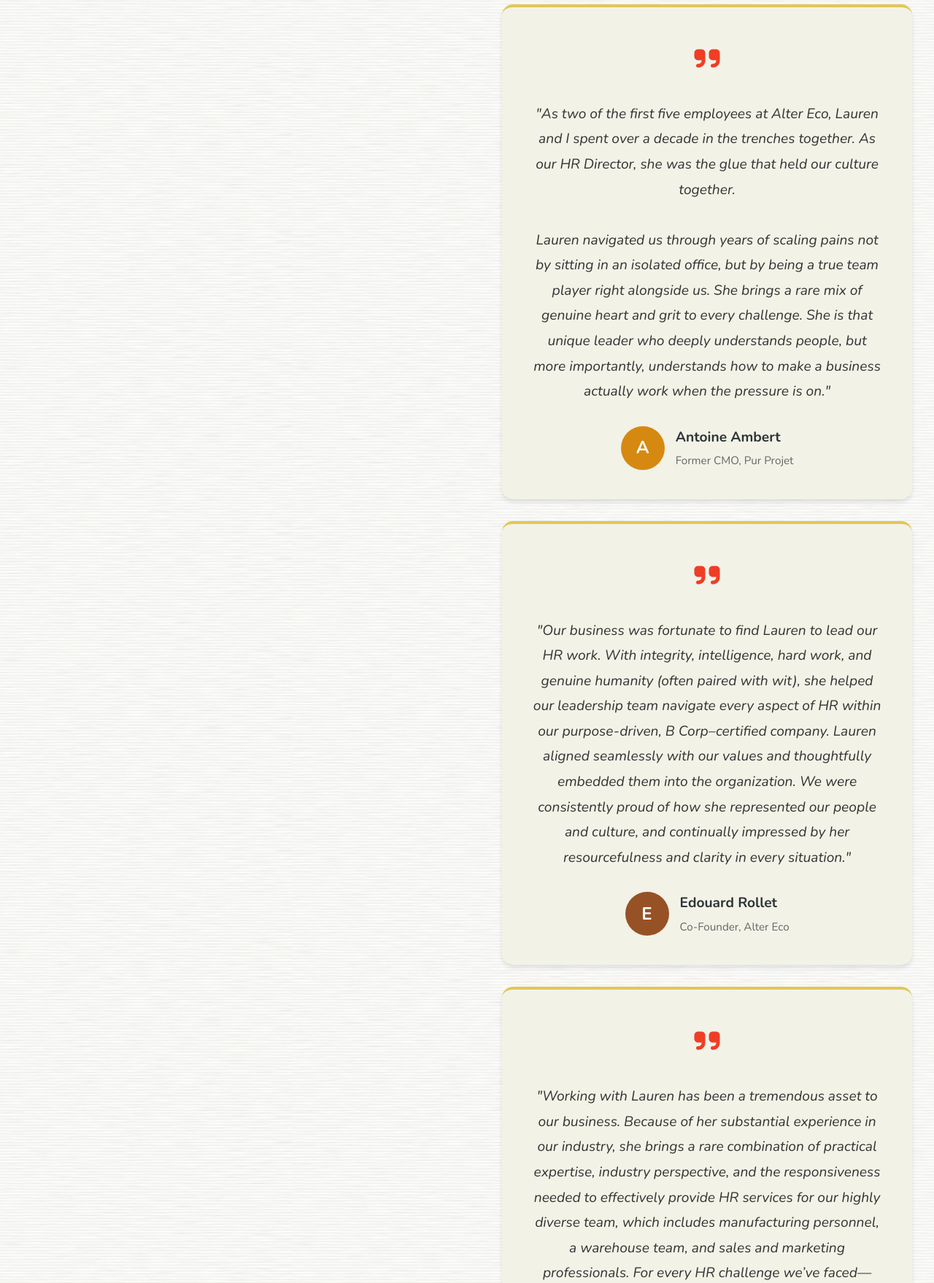
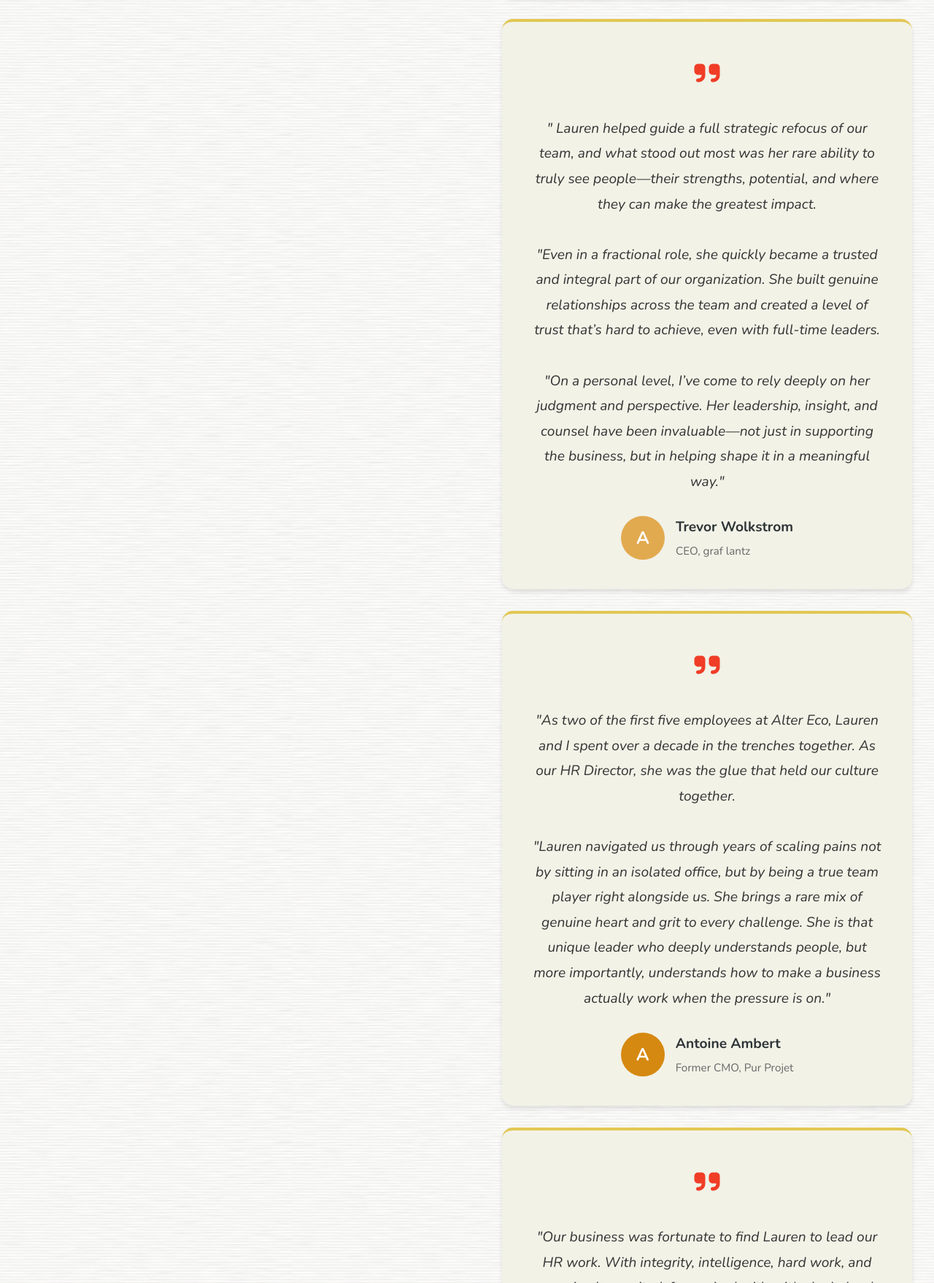
Before and after one commit to keolam/PoppyseedHR, a plain HTML site: page clients.html in a window 1280 px wide. Shown: the part 3240-4998 px from the top of the page at 73% size. Drawn offline with nearby package versions, Linux system fonts and the light colour scheme.

Commit message:
new testimonial

```diff
--- a/clients.html
+++ b/clients.html
@@ -87,7 +87,7 @@
             </div><!-- /.carousel-column -->
 
             <!-- Right: scrollable testimonials -->
-            <div class="testimonials-column" style="margin-top: 80px;">
+            <div class="testimonials-column" style="margin-top: 100px;">
                 <div class="about-header">
                     <h3>From the leaders and organizations I've had the privilege to partner with over the years.</h3>
                 </div>
@@ -111,7 +111,7 @@
                         <div class="testimonial-icon">
                             <i class="fas fa-quote-right"></i>
                         </div>
-                        <p class="testimonial-text">"I had the pleasure of working with Lauren for over a decade at Alter Eco, where she joined at a very early stage and quickly became a foundational member of the team as the company grew and the brand evolved. Throughout her tenure, Lauren contributed across multiple functions, ultimately serving as Head of People and Culture, a role in which she made a lasting impact.<br> <br>Lauren's strong work ethic, emotional intelligence, and strategic mindset were instrumental in building and sustaining an exceptional company culture. She has a rare ability to foster meaningful relationships and establish trust at all levels of an organization—an essential strength in people leadership. In addition, Lauren worked closely with executive leadership and the co-CEOs, partnering on key organizational initiatives and aligning people strategies with business goals.<br><br>Her experience across diverse roles has given her a comprehensive, 360-degree understanding of how organizations operate, which allows her to approach HR with both empathy and sound business judgment. Guided by deeply held values around social and environmental justice, Lauren is particularly well suited to mission-driven companies and purpose-led brands. I recommend her without reservation."</p>
+                        <p class="testimonial-text">"I had the pleasure of working with Lauren for over a decade at Alter Eco, where she joined at a very early stage and quickly became a foundational member of the team as the company grew and the brand evolved. Throughout her tenure, Lauren contributed across multiple functions, ultimately serving as Head of People and Culture, a role in which she made a lasting impact.<br> <br>"Lauren's strong work ethic, emotional intelligence, and strategic mindset were instrumental in building and sustaining an exceptional company culture. She has a rare ability to foster meaningful relationships and establish trust at all levels of an organization—an essential strength in people leadership. In addition, Lauren worked closely with executive leadership and the co-CEOs, partnering on key organizational initiatives and aligning people strategies with business goals.<br><br>"Her experience across diverse roles has given her a comprehensive, 360-degree understanding of how organizations operate, which allows her to approach HR with both empathy and sound business judgment. Guided by deeply held values around social and environmental justice, Lauren is particularly well suited to mission-driven companies and purpose-led brands. I recommend her without reservation."</p>
                         <div class="client-info">
                             <div class="client-avatar" style="background-color: #e67e22">M</div>
                             <div class="client-details">
@@ -125,7 +125,7 @@
                         <div class="testimonial-icon">
                             <i class="fas fa-quote-right"></i>
                         </div>
-                        <p class="testimonial-text">"I've known Lauren for nearly 15 years and have had the pleasure of working closely with her more recently through PoppySeed HR. Throughout our professional relationship, Lauren has consistently demonstrated the highest level of professionalism, thoughtfulness, and organization.<br><br>She takes the time to truly understand our business needs, provides clear and practical guidance, and approaches every engagement with care and precision. Lauren is not only very knowledgeable, but also a trusted partner who brings structure, clarity, and confidence to the HR process.<br><br>I wholeheartedly recommend Lauren and PoppySeed HR to any organization looking for a reliable, strategic, and personable HR consultant."</p>
+                        <p class="testimonial-text">"I've known Lauren for nearly 15 years and have had the pleasure of working closely with her more recently through PoppySeed HR. Throughout our professional relationship, Lauren has consistently demonstrated the highest level of professionalism, thoughtfulness, and organization.<br><br>"She takes the time to truly understand our business needs, provides clear and practical guidance, and approaches every engagement with care and precision. Lauren is not only very knowledgeable, but also a trusted partner who brings structure, clarity, and confidence to the HR process.<br><br>"I wholeheartedly recommend Lauren and PoppySeed HR to any organization looking for a reliable, strategic, and personable HR consultant."</p>
                         <div class="client-info">
                             <div class="client-avatar" style="background-color: #f39c12">S</div>
                             <div class="client-details">
@@ -139,7 +139,20 @@
                         <div class="testimonial-icon">
                             <i class="fas fa-quote-right"></i>
                         </div>
-                        <p class="testimonial-text">"As two of the first five employees at Alter Eco, Lauren and I spent over a decade in the trenches together. As our HR Director, she was the glue that held our culture together.<br><br>Lauren navigated us through years of scaling pains not by sitting in an isolated office, but by being a true team player right alongside us. She brings a rare mix of genuine heart and grit to every challenge. She is that unique leader who deeply understands people, but more importantly, understands how to make a business actually work when the pressure is on."</p>
+                        <p class="testimonial-text">"    Lauren helped guide a full strategic refocus of our team, and what stood out most was her rare ability to truly see people—their strengths, potential, and where they can make the greatest impact.<br><br>"Even in a fractional role, she quickly became a trusted and integral part of our organization. She built genuine relationships across the team and created a level of trust that’s hard to achieve, even with full-time leaders.<br><br>"On a personal level, I’ve come to rely deeply on her judgment and perspective. Her leadership, insight, and counsel have been invaluable—not just in supporting the business, but in helping shape it in a meaningful way."</p>
+                        <div class="client-info">
+                            <div class="client-avatar" style="background-color: #e2aa4f">A</div>
+                            <div class="client-details">
+                                <h4>Trevor Wolkstrom</h4>
+                                <p>CEO, graf lantz</p>
+                            </div>
+                        </div>
+                    </div>
+                    <div class="testimonial-card">
+                        <div class="testimonial-icon">
+                            <i class="fas fa-quote-right"></i>
+                        </div>
+                        <p class="testimonial-text">"As two of the first five employees at Alter Eco, Lauren and I spent over a decade in the trenches together. As our HR Director, she was the glue that held our culture together.<br><br>"Lauren navigated us through years of scaling pains not by sitting in an isolated office, but by being a true team player right alongside us. She brings a rare mix of genuine heart and grit to every challenge. She is that unique leader who deeply understands people, but more importantly, understands how to make a business actually work when the pressure is on."</p>
                         <div class="client-info">
                             <div class="client-avatar" style="background-color: #d68910">A</div>
                             <div class="client-details">
@@ -183,7 +196,7 @@
                         </div>
                         <p class="testimonial-text">"Partnering with Lauren on organizational development and culture initiatives was an experience defined by trust and authentic creativity. Her resourcefulness and exceptional client service shine through in how she masterfully designs initiatives that deliver meaningful, year-over-year results. Lauren possesses a rare strategic acumen that makes complex work both highly effective and deeply human."</p>
                         <div class="client-info">
-                            <div class="client-avatar" style="background-color: #ba4a00">K</div>
+                            <div class="client-avatar" style="background-color: #944916">K</div>
                             <div class="client-details">
                                 <h4>Kara Powis Ph.D</h4>
                                 <p>Transformative Learning and Change</p>
```
